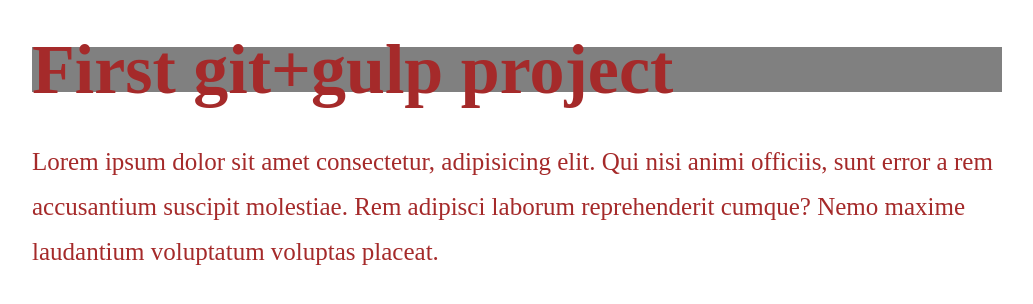
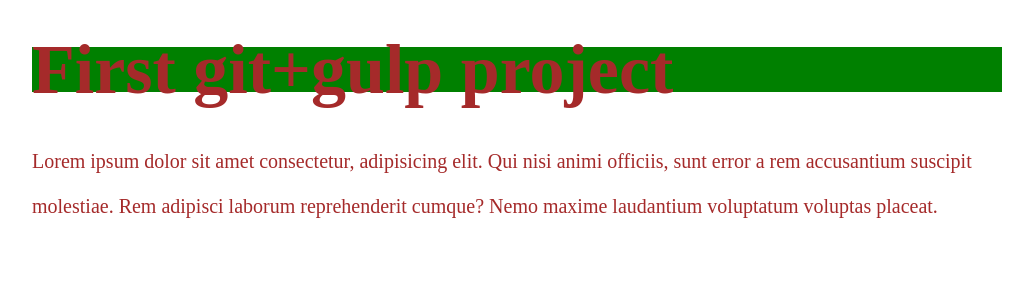
Before and after one commit to andrey1088/gulp-project-1, a website: page app/index.html in a window 1280 px wide. Shown: the whole page, without its empty margins (123-1156 px from the left). Drawn offline with nearby package versions, Linux system fonts and the light colour scheme; files that its build step writes are made by us from their sources.

Commit message:
comment today 11.12.17

```diff
--- a/app/sass/main.sass
+++ b/app/sass/main.sass
@@ -1,7 +1,7 @@
 body
 	background-color: #ffffff
 h1
-	background: grey
+	background: green
 .wrapper
 	width: 970px;
 	font-size: 35px;
@@ -9,4 +9,4 @@
 	line-height: 45px;
 	margin: 0 auto;
 p
-	font-size: 25px;
+	font-size: 20px;
```
